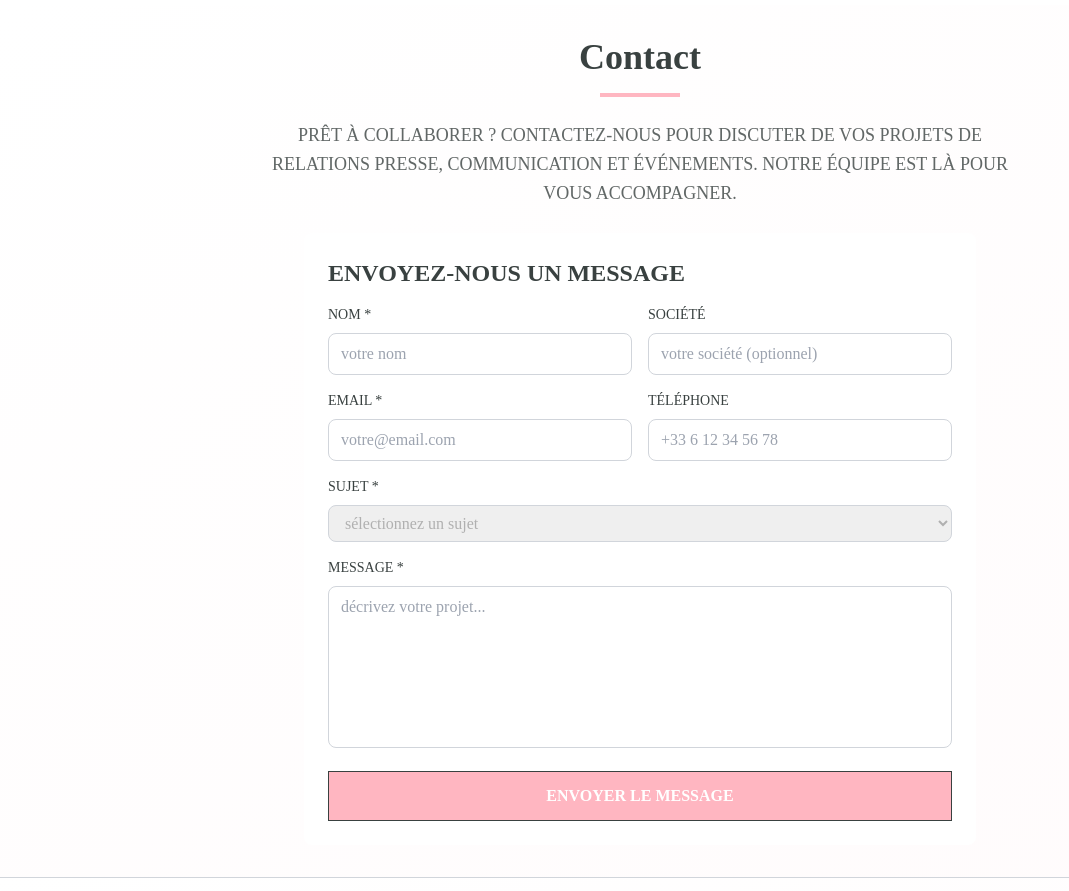
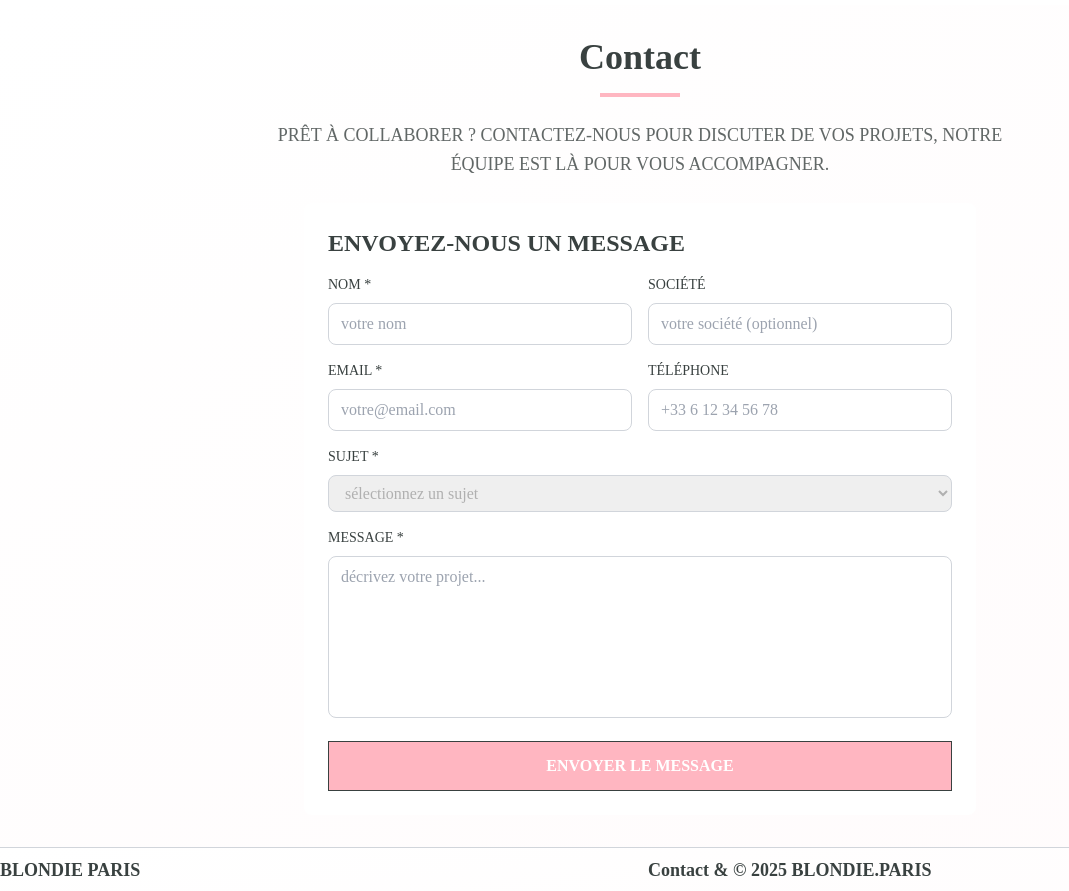
Before and after one commit to jimeye/blondie.paris, a Next.js app: page / in a window 1280 px wide. Shown: the part 5880-6771 px from the top of the page, without its empty margins (0-1069 px from the left). Built offline with nearby package versions, Linux system fonts and the light colour scheme; no server answers; a web font is replaced by a local one.

Commit message:
Contact: menu déroulant sujets mis à jour et texte section contact simplifié

```diff
--- a/pages/contact.js
+++ b/pages/contact.js
@@ -261,9 +261,9 @@ export default function Contact() {
                     >
                       <option value="">Sélectionnez un sujet</option>
                       <option value="relations-presse">Relations presse</option>
-                      <option value="evenements">Événements</option>
-                      <option value="communication">Communication</option>
-                      <option value="devis">Demande de devis</option>
+                      <option value="production-evenements">Production d'événements</option>
+                      <option value="conseil">Conseil</option>
+                      <option value="demande-devis">Demande de devis</option>
                       <option value="autre">Autre</option>
                     </select>
                   </div>
--- a/pages/index.js
+++ b/pages/index.js
@@ -379,8 +379,7 @@ export default function Home({cms, refs}) {
                 </h2>
                 <div className="w-20 h-1 bg-[#FFB6C1] mx-auto mb-6" />
                 <p className="text-lg text-[#394140]/80 leading-relaxed uppercase max-w-3xl mx-auto">
-                  Prêt à collaborer ? Contactez-nous pour discuter de vos projets de relations presse,
-                  communication et événements. Notre équipe est là pour vous accompagner.
+                  PRÊT À COLLABORER ? CONTACTEZ-NOUS POUR DISCUTER DE VOS PROJETS, NOTRE ÉQUIPE EST LÀ POUR VOUS ACCOMPAGNER.
                 </p>
               </div>
 
@@ -457,9 +456,9 @@ export default function Home({cms, refs}) {
                       >
                         <option value="">Sélectionnez un sujet</option>
                         <option value="relations-presse">Relations presse</option>
-                        <option value="evenements">Événements</option>
-                        <option value="communication">Communication</option>
-                        <option value="devis">Demande de devis</option>
+                        <option value="production-evenements">Production d'événements</option>
+                        <option value="conseil">Conseil</option>
+                        <option value="demande-devis">Demande de devis</option>
                         <option value="autre">Autre</option>
                       </select>
                     </div>
```
